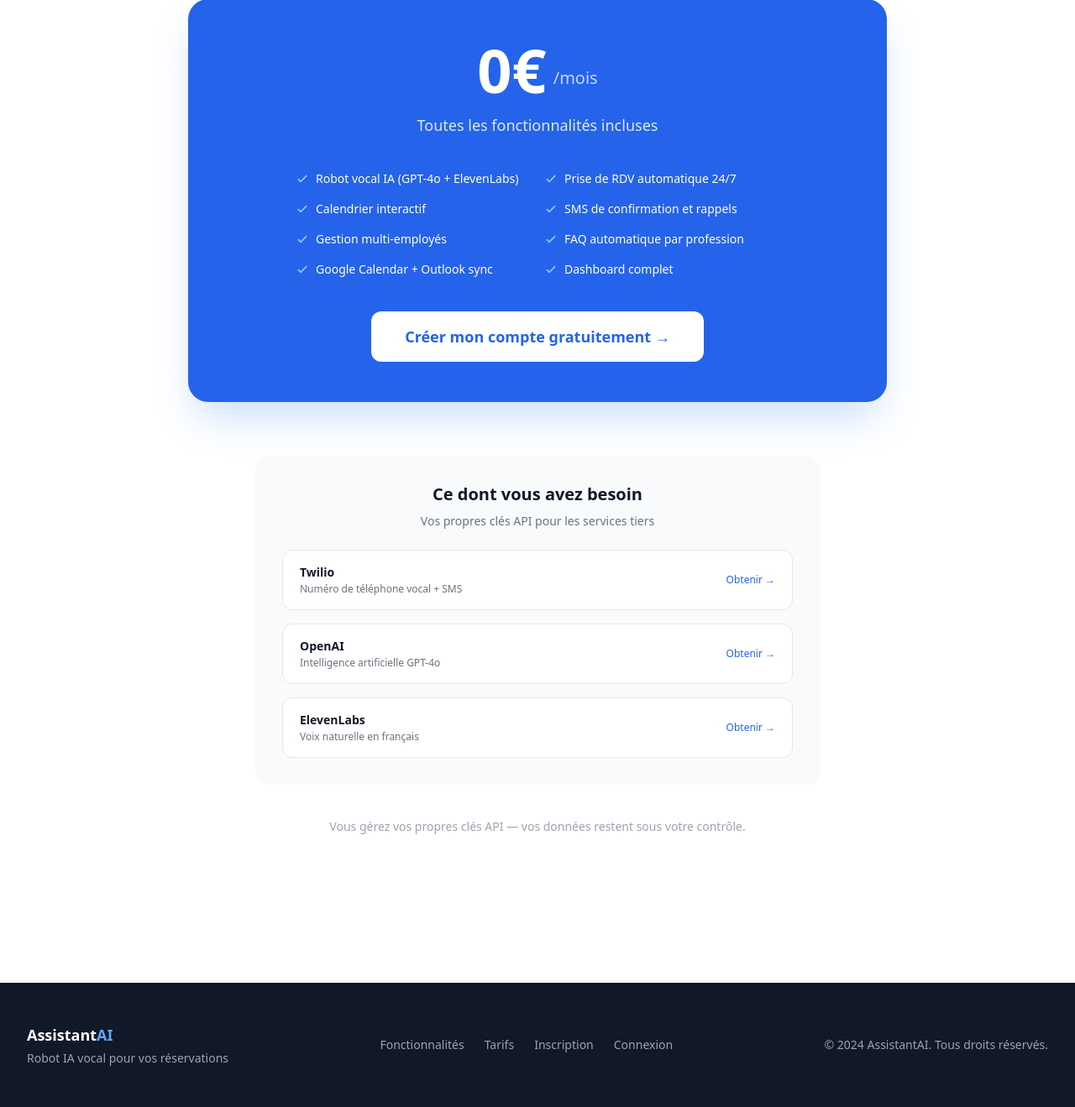
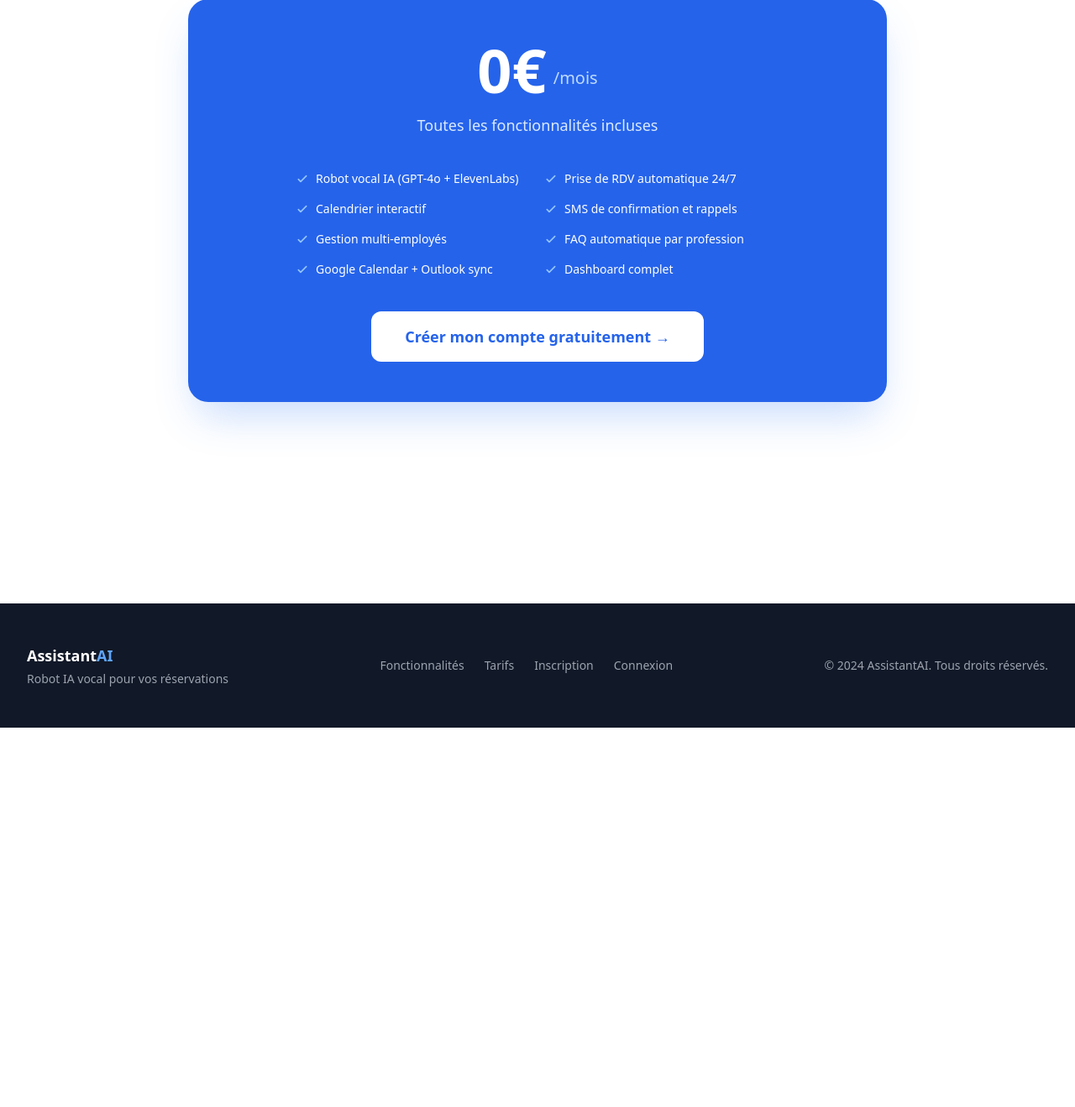
Before and after one commit to Thano02/assistantai, a FastAPI app: page /pricing in a window 1280 px wide. Shown: the part 451-1770 px from the top of the page at 84% size. After the commit the page ends 1318 px from the top, so only its background shows below. Run offline with FastAPI, Linux system fonts and the light colour scheme; some libraries are stand-ins or nearby versions.

Commit message:
Fix email verification redirect, add success message, remove pricing section

```diff
--- a/templates/login.html
+++ b/templates/login.html
@@ -9,6 +9,11 @@
       <p class="text-gray-500 mt-2">Accédez à votre dashboard</p>
     </div>
     <div class="bg-white rounded-2xl shadow-sm border border-gray-200 p-8">
+      {% if verified %}
+      <div class="bg-green-50 border border-green-200 text-green-700 px-4 py-3 rounded-lg mb-6 text-sm">
+        ✅ Email confirmé ! Vous pouvez maintenant vous connecter.
+      </div>
+      {% endif %}
       {% if error %}
       <div class="bg-red-50 border border-red-200 text-red-700 px-4 py-3 rounded-lg mb-6 text-sm">
         {{ error }}
--- a/templates/pricing.html
+++ b/templates/pricing.html
@@ -48,34 +48,6 @@
       </a>
     </div>
 
-    <!-- What you need -->
-    <div class="bg-gray-50 rounded-2xl p-8 text-left max-w-2xl mx-auto">
-      <h2 class="text-xl font-bold text-gray-900 mb-2 text-center">Ce dont vous avez besoin</h2>
-      <p class="text-sm text-gray-500 text-center mb-6">Vos propres clés API pour les services tiers</p>
-      <div class="space-y-4">
-        {% for service, desc, url in [
-          ("Twilio", "Numéro de téléphone vocal + SMS", "https://twilio.com"),
-          ("OpenAI", "Intelligence artificielle GPT-4o", "https://platform.openai.com"),
-          ("ElevenLabs", "Voix naturelle en français", "https://elevenlabs.io"),
-        ] %}
-        <div class="flex items-center justify-between bg-white rounded-xl border border-gray-200 px-5 py-4">
-          <div>
-            <p class="font-semibold text-gray-900 text-sm">{{ service }}</p>
-            <p class="text-xs text-gray-500 mt-0.5">{{ desc }}</p>
-          </div>
-          <a href="{{ url }}" target="_blank" rel="noopener"
-            class="text-xs text-primary hover:underline font-medium">
-            Obtenir →
-          </a>
-        </div>
-        {% endfor %}
-      </div>
-    </div>
-
-    <p class="text-sm text-gray-400 mt-10">
-      Vous gérez vos propres clés API — vos données restent sous votre contrôle.
-    </p>
-
   </div>
 </section>
 {% endblock %}
```
Also changed, not shown: routers/auth_router.py (+3 -9 lines).
